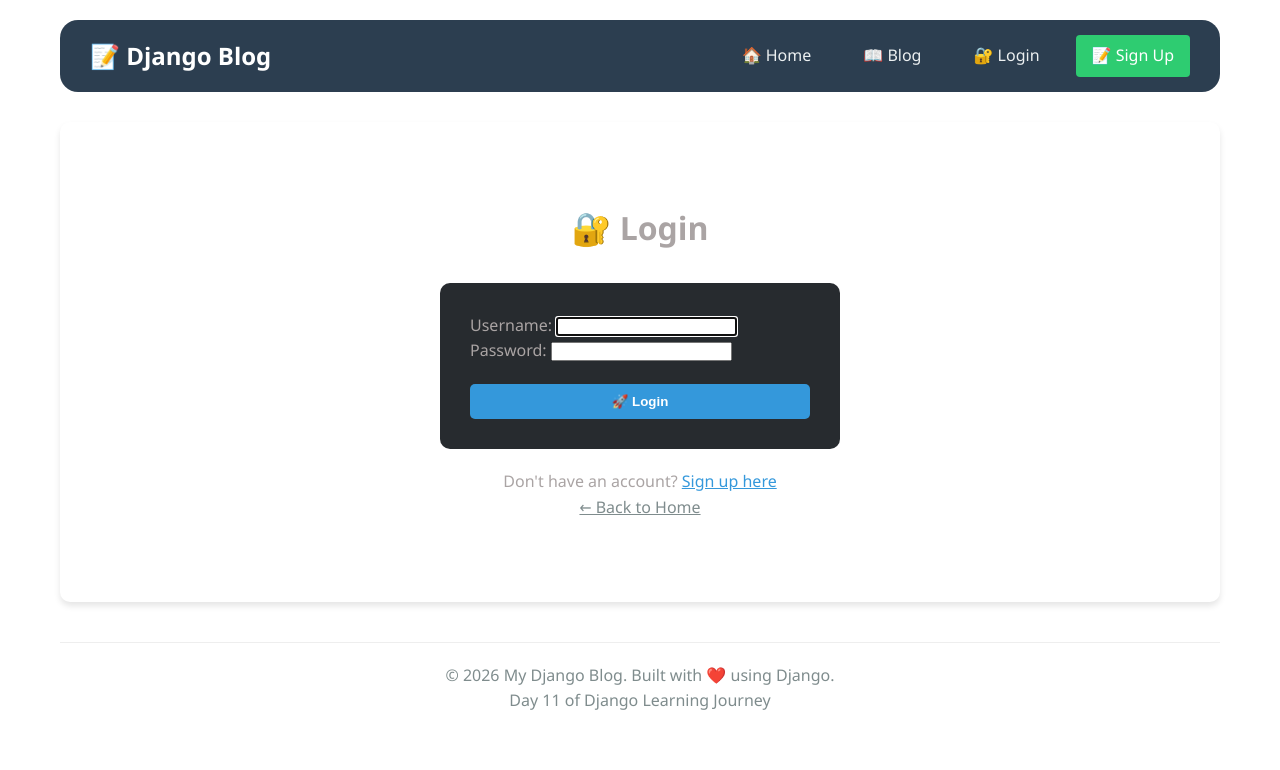
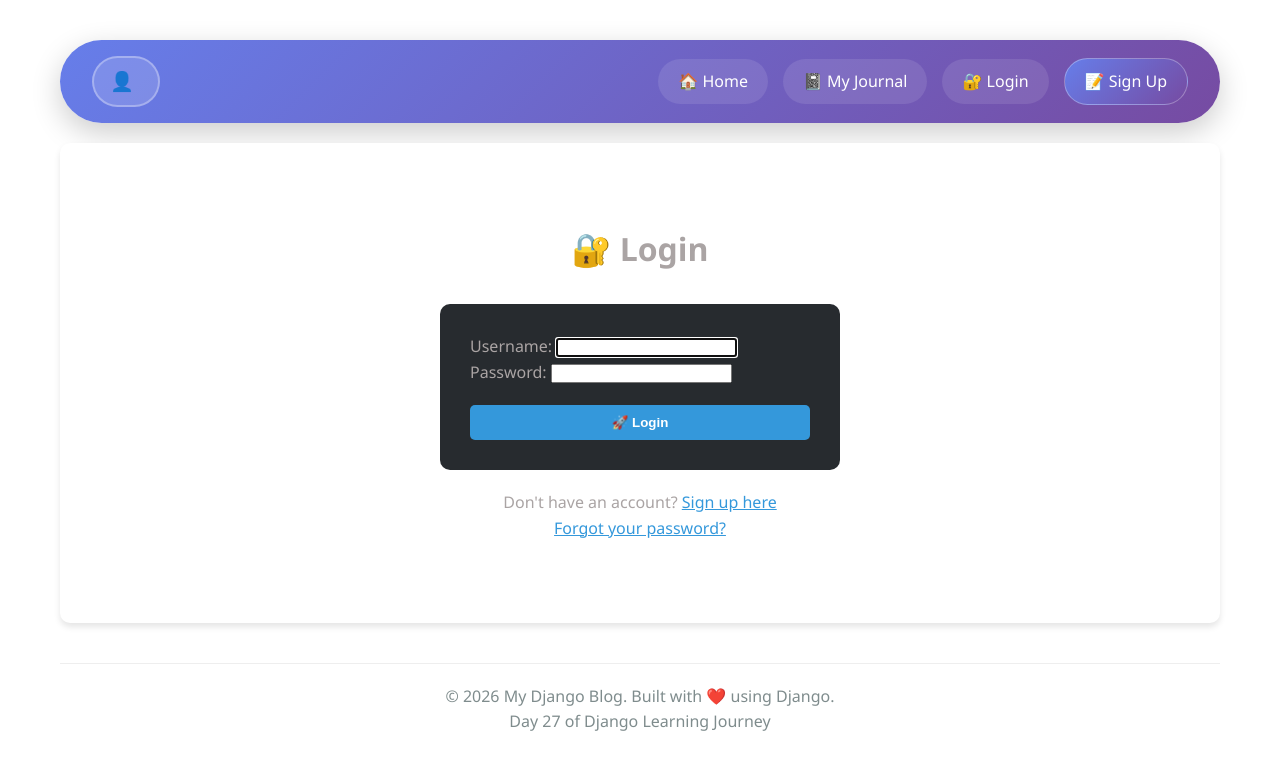
Before and after one commit to yonassolomon/django-blog, a Django app: a page that uses templates/base.html in a window 1280 px wide. Shown: the top 770 px of the page. Run offline with Django 5.2, Linux system fonts and the light colour scheme; parts of the project's set-up code (start-up, migrations or seed data) failed here and were passed over.

Commit message:
add profile

```diff
--- a/blog/urls.py
+++ b/blog/urls.py
@@ -8,4 +8,8 @@ urlpatterns = [
     path('new/', views.post_create, name='post_create'),
     path('<int:post_id>/edit/', views.post_edit, name='post_edit'),
     path('<int:post_id>/delete/', views.post_delete, name='post_delete'),
+    path('profile/', views.profile, name='profile'),
+     path('profile/edit/', views.edit_profile, name='edit_profile'),
+    path('profile/<str:username>/', views.profile, name='user_profile'),
+
 ]
--- a/myproject/urls.py
+++ b/myproject/urls.py
@@ -18,6 +18,10 @@ from django.contrib import admin
 from django.urls import path,include
 from . import views
 from django.contrib.auth import views as auth_views
+
+from django.conf import settings
+from django.conf.urls.static import static
+
 urlpatterns = [
     path('admin/', admin.site.urls),
     path('',views.homepage,name='homepage'),
@@ -33,4 +37,8 @@ urlpatterns = [
      name='login'),
     path('accounts/logout/', auth_views.LogoutView.as_view(next_page='/'), name='logout'),
     path('accounts/register/', views.register, name='register'),
+    path('accounts/', include('django.contrib.auth.urls')),# ← THIS INCLUDES PASSWORD RESET URLS
 ]
+
+if settings.DEBUG:
+    urlpatterns += static(settings.MEDIA_URL, document_root=settings.MEDIA_ROOT)
--- a/templates/accounts/login.html
+++ b/templates/accounts/login.html
@@ -21,7 +21,7 @@
         <p>Don't have an account?
             <a href="{% url 'register' %}" style="color: #3498db;">Sign up here</a>
         </p>
-        <p><a href="/" style="color: #7f8c8d;">← Back to Home</a></p>
+            <p><a href="{% url 'password_reset' %}" style="color: #3498db;">Forgot your password?</a></p>
     </div>
 </div>
 {% endblock %}
--- a/templates/base.html
+++ b/templates/base.html
@@ -25,38 +25,131 @@
         }
 
         /* Navigation */
-        .navbar {
-            background: #2c3e50;
-            padding: 15px 30px;
-            border-radius: 18px;
-            margin-bottom: 30px;
+       /* ===== MODERN NAVIGATION ===== */
+.nav-container {
+    background: linear-gradient(135deg, #667eea 0%, #764ba2 100%);
+    padding: 1rem 2rem;
+    border-radius: 50px;
+    margin: 20px auto;
+    max-width: 1200px;
+    box-shadow: 0 10px 30px rgba(0,0,0,0.2);
     display: flex;
     justify-content: space-between;
     align-items: center;
 }
 
+/* Brand / Logo */
 .nav-brand {
     color: white;
-            font-size: 1.5em;
+    text-decoration: none;
+    font-size: 1.5rem;
     font-weight: bold;
-            text-decoration: none;
+    display: flex;
+    align-items: center;
+    gap: 10px;
+    transition: transform 0.3s ease;
+    cursor: pointer;
+}
+.nav-brand:hover {
+    transform: scale(1.05);
 }
 
+/* Navigation Links Container */
 .nav-links {
     display: flex;
-            gap: 20px;
+    gap: 15px;
+    align-items: center;
+    flex-wrap: wrap;
 }
 
-        .nav-link {
-            color: #ecf0f1;
+/* Base Nav Item Style */
+.nav-item {
+    color: white;
     text-decoration: none;
-            padding: 8px 16px;
-            border-radius: 4px;
-            transition: background 0.3s;
+    padding: 10px 20px;
+    border-radius: 25px;
+    background: rgba(255,255,255,0.1);
+    transition: all 0.3s ease;
+    display: flex;
+    align-items: center;
+    gap: 8px;
+    cursor: pointer;
+    border: none;
+    font-size: 1rem;
+    font-weight: 500;
+}
+.nav-item:hover {
+    background: rgba(255,255,255,0.2);
+    transform: translateY(-2px);
 }
 
-        .nav-link:hover {
-            background: #3498db;
+/* Primary Button (Write, Sign Up) */
+.nav-item-primary {
+    background: linear-gradient(135deg, #667eea 0%, #764ba2 100%);
+    border: 1px solid rgba(255,255,255,0.3);
+}
+.nav-item-primary:hover {
+    background: linear-gradient(135deg, #764ba2 0%, #667eea 100%);
+    transform: translateY(-2px);
+    box-shadow: 0 5px 15px rgba(0,0,0,0.3);
+}
+
+/* Profile Button */
+.nav-profile {
+    padding: 8px 16px;
+    border-radius: 30px;
+    background: rgba(255,255,255,0.15);
+    border: 2px solid rgba(255,255,255,0.3);
+}
+.nav-profile:hover {
+    background: rgba(255,255,255,0.25);
+    border-color: white;
+    transform: scale(1.05);
+}
+
+/* Logout Button */
+.nav-logout {
+    background: rgba(231, 76, 60, 0.3);
+    border: 1px solid rgba(231, 76, 60, 0.5);
+    font-size: 1rem;
+    font-weight: 500;
+}
+.nav-logout:hover {
+    background: rgba(231, 76, 60, 0.5);
+    transform: translateY(-2px);
+    box-shadow: 0 5px 15px rgba(231,76,60,0.3);
+}
+
+/* Admin Link */
+.nav-admin {
+    background: rgba(241, 196, 15, 0.3);
+    border: 1px solid rgba(241, 196, 15, 0.5);
+}
+.nav-admin:hover {
+    background: rgba(241, 196, 15, 0.5);
+    transform: translateY(-2px);
+}
+
+/* Profile Picture */
+.profile-pic {
+    width: 25px;
+    height: 25px;
+    border-radius: 50%;
+    object-fit: cover;
+    border: 2px solid white;
+}
+
+/* Responsive Design */
+@media (max-width: 768px) {
+    .nav-container {
+        flex-direction: column;
+        gap: 15px;
+        padding: 1rem;
+    }
+    .nav-links {
+        flex-wrap: wrap;
+        justify-content: center;
+    }
 }
 
         /* Content Area */
@@ -140,36 +233,73 @@
 </head>
 <body>
     <!-- Navigation -->
-    <nav class="navbar">
-    <a href="/" class="nav-brand">📝 Django Blog</a>
+<nav class="nav-container">
+
+    <!-- Profile -->
+            <a href="{% url 'profile' %}" class="nav-item nav-profile">
+                {% if user.profile and user.profile.profile_pic %}
+                    <img src="{{ user.profile.profile_pic.url }}"
+                         class="profile-pic">
+                {% else %}
+                    <span style="font-size: 1.2rem;">👤</span>
+                {% endif %}
+                <span style="font-weight: bold;">{{ user.username|truncatechars:10 }}</span>
+            </a>
+
+    <!-- Navigation Links -->
+
     <div class="nav-links">
-        <a href="/" class="nav-link">🏠 Home</a>
-        <a href="/blog/" class="nav-link">📖 Blog</a>
+        <!-- Home - Always visible -->
+        <a href="/" class="nav-item">
+            🏠 Home
+        </a>
+
+        <!-- Blog/Journal Link -->
+        <a href="/blog/" class="nav-item">
+            {% if user.is_staff %}
+                📖 All Posts
+            {% else %}
+                📓 My Journal
+            {% endif %}
+        </a>
 
         {% if user.is_authenticated %}
-            <!-- Logged-in user sees these -->
-            <a href="/blog/new/" class="nav-link">✍️ Write</a>
-            <a href="/blog/unpublished/" class="nav-link">📋 My Drafts</a>
-            <span class="nav-link" style="color: #2ecc71;">
-                👋 {{ user.username }}
-            </span>
+            <!-- Write Post -->
+            <a href="/blog/new/" class="nav-item nav-item-primary">
+                ✍️ Write
+            </a>
+
+            <!-- Drafts -->
+            <a href="/blog/unpublished/" class="nav-item">
+                📋 Drafts
+            </a>
+
+            <!-- Logout -->
             <form method="POST" action="{% url 'logout' %}" style="display: inline;">
                 {% csrf_token %}
-                <button type="submit" class="nav-link" style="background: none; border: none; color: #e74c3c; cursor: pointer;">
+                <button type="submit" class="nav-item nav-logout">
                     🚪 Logout
                 </button>
             </form>
+
         {% else %}
-            <!-- Guest sees these -->
-            <a href="{% url 'login' %}" class="nav-link">🔐 Login</a>
-            <a href="{% url 'register' %}" class="nav-link" style="background: #2ecc71; color: white;">
+            <!-- Guest Users -->
+            <a href="{% url 'login' %}" class="nav-item">
+                🔐 Login
+            </a>
+
+            <a href="{% url 'register' %}" class="nav-item nav-item-primary">
                 📝 Sign Up
             </a>
         {% endif %}
 
         {% if user.is_staff %}
-            <a href="/admin/" class="nav-link">⚙️ Admin</a>
+            <!-- Admin Link -->
+            <a href="/admin/" class="nav-item nav-admin">
+                ⚙️ Admin
+            </a>
         {% endif %}
+
     </div>
 </nav>
 
@@ -194,7 +324,7 @@
     <!-- Footer -->
     <footer class="footer">
         <p>© {% now "Y" %} My Django Blog. Built with ❤️ using Django.</p>
-        <p>Day {{ 11 }} of Django Learning Journey</p>
+        <p>Day {{ 27 }} of Django Learning Journey</p>
     </footer>
 
     {% block extra_js %}{% endblock %}
```
Also changed, not shown: blog/apps.py (+6 -2 lines), blog/forms.py (+11 -0 lines), blog/models.py (+25 -0 lines), blog/signals.py (added, +13 -0 lines), blog/views.py (+44 -2 lines), myproject/settings.py (+12 -1 lines), requirements.txt (added, +10 -0 lines), templates/blog/profile.html (added, +62 -0 lines), templates/blog/profile_form.html (added, +37 -0 lines), blog/migrations/0005_profile.py (added), media/default.jpg (added), media/profile_pics/back.jpg (added), media/profile_pics/naruto1.jpg (added), media/profile_pics/yordi.jpg (added). Lines whose indentation alone changed are shown as unchanged.
